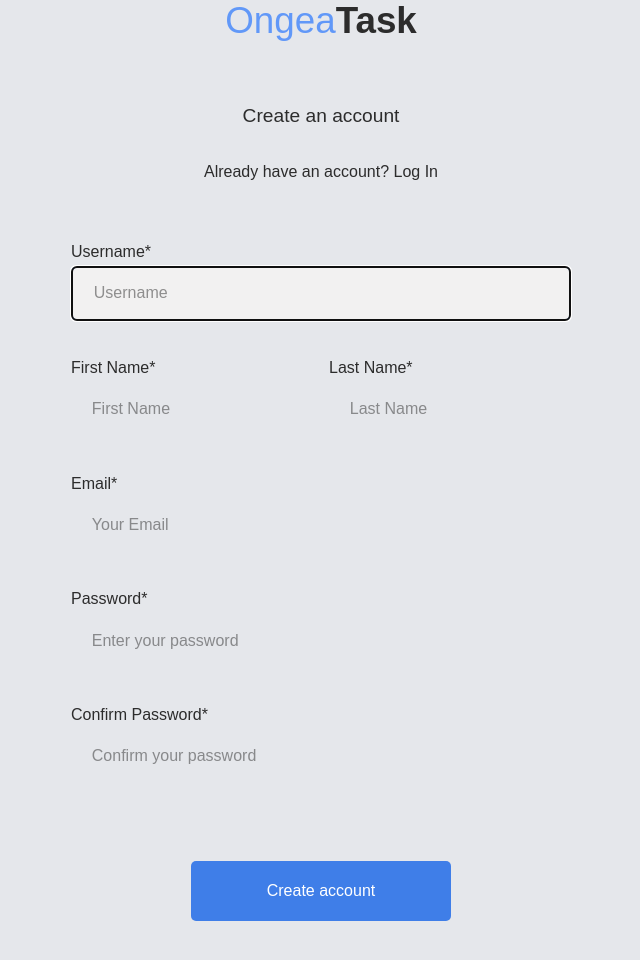
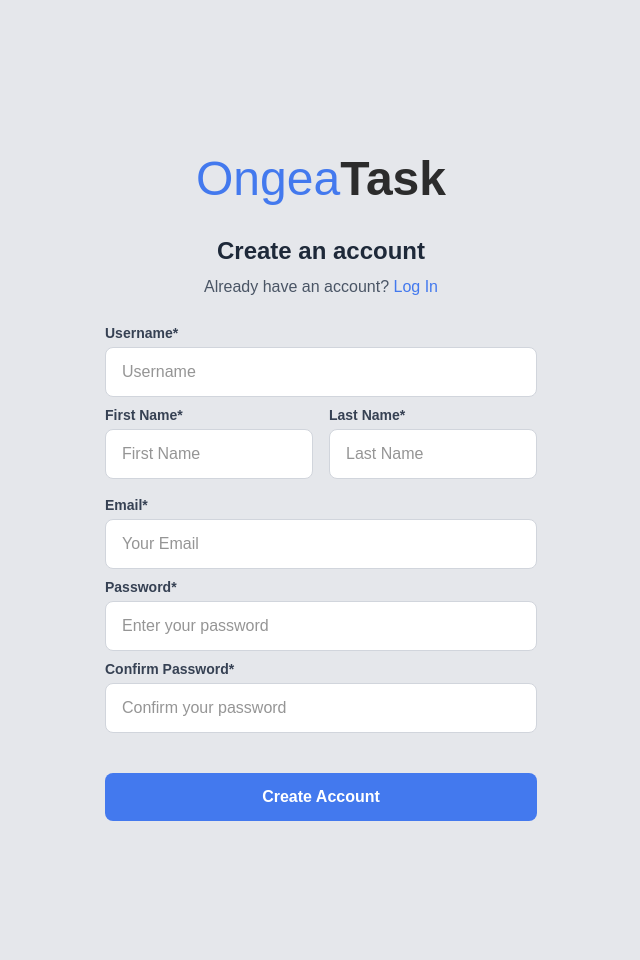
Before and after one commit to Ongea-Tech/OngeaTask, a Flask app: page /signup in a window 1280 px wide. Shown: the top 960 px of the page, without its empty margins (319-959 px from the left). Run offline with Flask 3, Linux system fonts and the light colour scheme; style sheets or scripts are compiled from the project's sources.

Commit message:
implements the 'select all' checkbox and styles the signup page using tailwind.

```diff
--- a/app/templates/signup.html
+++ b/app/templates/signup.html
@@ -1,46 +1,67 @@
 <!DOCTYPE html>
 <html lang="en">
+
 <head>
     <meta charset="UTF-8">
     <title>Sign Up</title>
-    <link rel="stylesheet" href="{{ url_for('static', filename='styles.css') }}">
-    <link rel="stylesheet" href="{{ url_for('static', filename='auth.css') }}">
+    <link rel="stylesheet" href="{{ url_for('static', filename='dist/output.css') }}">
+    <!-- <link rel="stylesheet" href="{{ url_for('static', filename='styles.css') }}" /> -->
+    <link rel="stylesheet" href="https://cdnjs.cloudflare.com/ajax/libs/font-awesome/6.5.1/css/all.min.css" />
 </head>
-<body>
-    <div class="signup-form">
-        <div class="signup-container">
-            <h2><span class="highlight">Ongea</span>Task</h2>
-            <div class="signup">
-                <div class="details">
-                    <h1>Create an account</h1>
-                    <p class="existing">Already have an account? <a href="{{ url_for('auth.login') }}">Log In</a></p>
-                    <form class="sighnup-form1" method="post">
-                        <label>Username*</label>
-                        <input type="text" name="username" placeholder="Username" required autofocus="">
-                        <div class="side-by-side">
-                            <div class="form-group1">
-                                <label>First Name*</label>
-                                <input type="text" name="first_name" placeholder="First Name" required autofocus="">
-                            </div>
-                            <div class="form-group1">
-                                <label>Last Name*</label>
-                                <input type="text" name="last_name" placeholder="Last Name" required autofocus="">
-                            </div>
-                        </div>
-                        <label>Email*</label>
-                        <input type="email" name="email" placeholder="Your Email" required autofocus="">
-                        <label>Password*</label>
-                        <input type="password" name="password" placeholder="Enter your password" required autofocus="">
-                        <label>Confirm Password*</label>
-                        <input type="password" name="confirm_password" placeholder="Confirm your password" required autofocus="">
-                        <br>
-                        <button class="butn" type="submit"> Create account </button>
-                    </form>
 
+<body class="min-h-screen flex items-center justify-center bg-gray-200 px-4">
+    <div class="bg-grey-200 Shadow h-full w-full max-w-lg px-10 py-10">
+        <h2 class="text-5xl font-bold text-center mb-8">
+            <span class="text-[#4379EE]">Ongea</span>Task
+        </h2>
+
+        <div class="text-center mb-6">
+            <h1 class="text-2xl font-semibold text-gray-800 mb-2">Create an account</h1>
+            <p class="text-gray-600">
+                Already have an account?
+                <a href="{{ url_for('auth.login') }}" class="text-[#4379EE] hover:underline font-medium">Log In</a>
+            </p>
+        </div>
+
+        <form method="post" class="space-y-4">
+            <div class="mb-2">
+                <label class="block text-sm font-semibold text-gray-700 mb-1">Username*</label>
+                <input type="text" name="username" placeholder="Username" required
+                    class="w-full border bg-white border-gray-300 rounded-lg px-4 py-3 focus:ring-[#4379EE] focus:border-[#4379EE] outline-none" />
+            </div>
+            <div class="flex gap-4 mb-2 mt-2">
+                <div class="flex-1 mb-2">
+                    <label class="block text-sm font-semibold text-gray-700 mb-1">First Name*</label>
+                    <input type="text" name="first_name" placeholder="First Name" required
+                        class="w-full border bg-white border-gray-300 rounded-lg px-4 py-3 focus:ring-[#4379EE] focus:border-[#4379EE] outline-none" />
                 </div>
-
+                <div class="flex-1 mb-2">
+                    <label class="block text-sm font-semibold text-gray-700 mb-1">Last Name*</label>
+                    <input type="text" name="last_name" placeholder="Last Name" required
+                        class="w-full border bg-white border-gray-300 rounded-lg px-4 py-3 focus:ring-[#4379EE] focus:border-[#4379EE] outline-none" />
+                </div>
             </div>
-        </div>
+            <div class="mb-2">
+                <label class="block text-sm font-semibold text-gray-700 mb-1">Email*</label>
+                <input type="email" name="email" placeholder="Your Email" required
+                    class="w-full border bg-white border-gray-300 rounded-lg px-4 py-3 focus:ring-[#4379EE] focus:border-[#4379EE] outline-none" />
+            </div>
+            <div class="mb-2">
+                <label class="block text-sm font-semibold text-gray-700 mb-1">Password*</label>
+                <input type="password" name="password" placeholder="Enter your password" required
+                    class="w-full border rounded-lg border-gray-300 bg-white px-4 py-3 focus:ring-[#4379EE] focus:border-[#4379EE] outline-none" />
+            </div>
+            <div class="mb-6">
+                <label class="block text-sm font-semibold text-gray-700 mb-1">Confirm Password*</label>
+                <input type="password" name="confirm_password" placeholder="Confirm your password" required
+                    class="w-full border bg-white border-gray-300 rounded-lg px-4 py-3 focus:ring-[#4379EE] focus:border-[#4379EE] outline-none" />
+            </div>
+            <button type="submit"
+                class="w-full bg-[#4379EE] text-white mt-4 py-3 rounded-lg font-semibold hover:bg-blue-600 transition duration-300">
+                Create Account
+            </button>
+        </form>
     </div>
 </body>
+
 </html>
```
Also changed, not shown: app/templates/index.html (+29 -6 lines).
